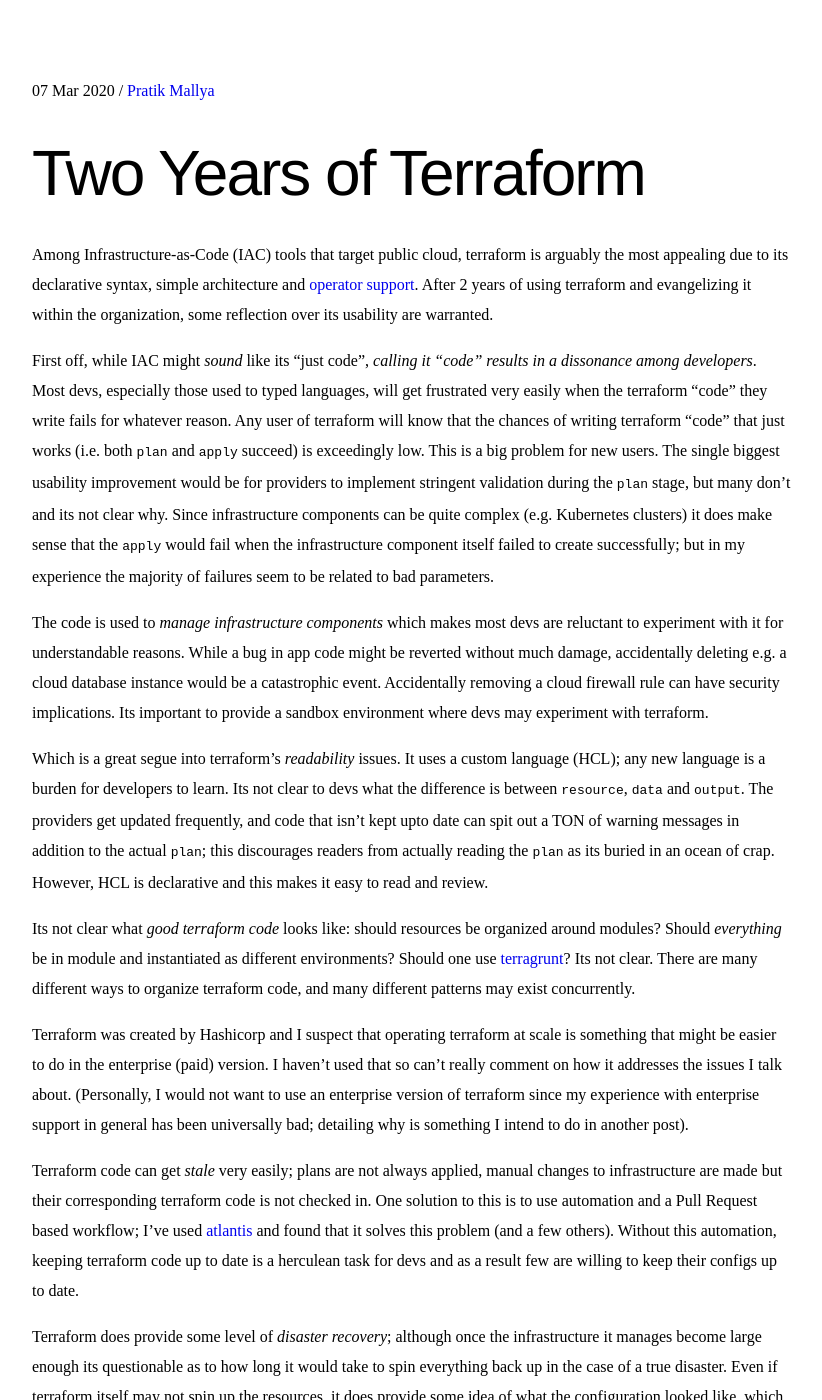
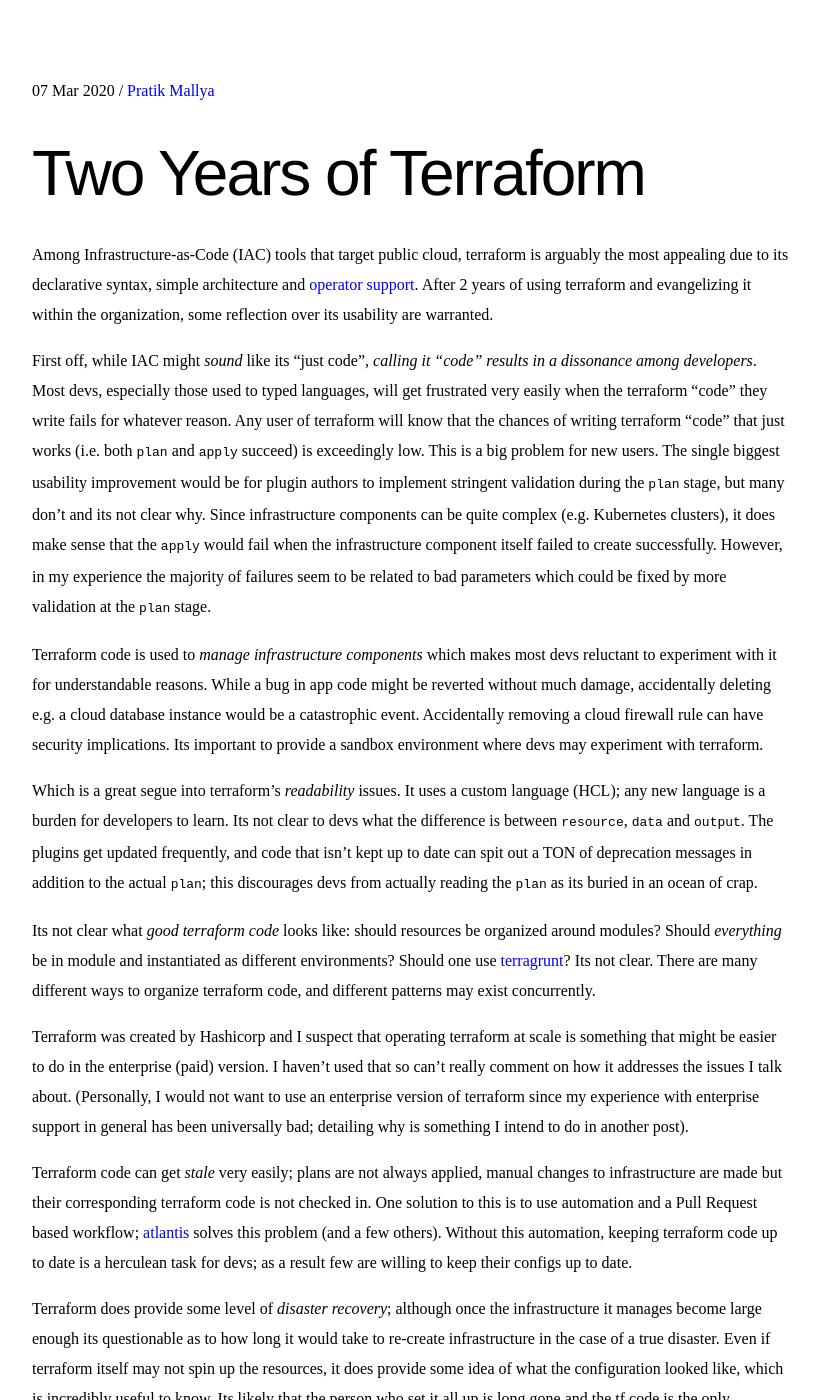
Before and after one commit to pratikmallya/pratikmallya.github.io, a Jekyll site: the page built from _posts/2020-03-07-2-years-of-terraform.md, in a window 1280 px wide and 1400 px high. Shown: the whole window, without its empty margins (228-1050 px from the left). Built offline with Jekyll 4.4.1, drawn with Linux system fonts in a browser that asks for light colours; some of the changed text lies outside the part shown.

Commit message:
FIX: english + rephrase

```diff
--- a/_posts/2020-03-07-2-years-of-terraform.md
+++ b/_posts/2020-03-07-2-years-of-terraform.md
@@ -7,25 +7,25 @@
 
 Among Infrastructure-as-Code (IAC) tools that target public cloud, terraform is arguably the most appealing due to its declarative syntax, simple architecture and [operator support]. After 2 years of using terraform and evangelizing it within the organization, some reflection over its usability are warranted.
 
-First off, while IAC might _sound_ like its "just code", _calling it "code" results in a dissonance among developers_. Most devs, especially those used to typed languages, will get frustrated very easily when the terraform "code" they write fails for whatever reason. Any user of terraform will know that the chances of writing terraform "code" that just works (i.e. both `plan` and `apply` succeed) is exceedingly low. This is a big problem for new users. The single biggest usability improvement would be for providers to implement stringent validation during the `plan` stage, but many don't and its not clear why. Since infrastructure components can be quite complex (e.g. Kubernetes clusters) it does make sense that the `apply` would fail when the infrastructure component itself failed to create successfully; but in my experience the majority of failures seem to be related to bad parameters.
+First off, while IAC might _sound_ like its "just code", _calling it "code" results in a dissonance among developers_. Most devs, especially those used to typed languages, will get frustrated very easily when the terraform "code" they write fails for whatever reason. Any user of terraform will know that the chances of writing terraform "code" that just works (i.e. both `plan` and `apply` succeed) is exceedingly low. This is a big problem for new users. The single biggest usability improvement would be for plugin authors to implement stringent validation during the `plan` stage, but many don't and its not clear why. Since infrastructure components can be quite complex (e.g. Kubernetes clusters), it does make sense that the `apply` would fail when the infrastructure component itself failed to create successfully. However, in my experience the majority of failures seem to be related to bad parameters which could be fixed by more validation at the `plan` stage.
 
-The code is used to _manage infrastructure components_ which makes most devs are reluctant to experiment with it for understandable reasons. While a bug in app code might be reverted without much damage, accidentally deleting e.g. a cloud database instance would be a catastrophic event. Accidentally removing a cloud firewall rule can have security implications. Its important to provide a sandbox environment where devs may experiment with terraform.
+Terraform code is used to _manage infrastructure components_ which makes most devs reluctant to experiment with it for understandable reasons. While a bug in app code might be reverted without much damage, accidentally deleting e.g. a cloud database instance would be a catastrophic event. Accidentally removing a cloud firewall rule can have security implications. Its important to provide a sandbox environment where devs may experiment with terraform.
 
-Which is a great segue into terraform's _readability_ issues. It uses a custom language (HCL); any new language is a burden for developers to learn. Its not clear to devs what the difference is between `resource`, `data` and `output`. The providers get updated frequently, and code that isn't kept upto date can spit out a TON of warning messages in addition to the actual `plan`; this discourages readers from actually reading the `plan` as its buried in an ocean of crap. However, HCL is declarative and this makes it easy to read and review.
+Which is a great segue into terraform's _readability_ issues. It uses a custom language (HCL); any new language is a burden for developers to learn. Its not clear to devs what the difference is between `resource`, `data` and `output`. The plugins get updated frequently, and code that isn't kept up to date can spit out a TON of deprecation messages in addition to the actual `plan`; this discourages devs from actually reading the `plan` as its buried in an ocean of crap.
 
-Its not clear what _good terraform code_ looks like: should resources be organized around modules? Should _everything_ be in module and instantiated as different environments? Should one use [terragrunt]? Its not clear. There are many different ways to organize terraform code, and many different patterns may exist concurrently.
+Its not clear what _good terraform code_ looks like: should resources be organized around modules? Should _everything_ be in module and instantiated as different environments? Should one use [terragrunt]? Its not clear. There are many different ways to organize terraform code, and different patterns may exist concurrently.
 
 Terraform was created by Hashicorp and I suspect that operating terraform at scale is something that might be easier to do in the enterprise (paid) version. I haven't used that so can't really comment on how it addresses the issues I talk about. (Personally, I would not want to use an enterprise version of terraform since my experience with enterprise support in general has been universally bad; detailing why is something I intend to do in another post).
 
-Terraform code can get _stale_ very easily; plans are not always applied, manual changes to infrastructure are made but their corresponding terraform code is not checked in. One solution to this is to use automation and a Pull Request based workflow; I've used [atlantis] and found that it solves this problem (and a few others). Without this automation, keeping terraform code up to date is a herculean task for devs and as a result few are willing to keep their configs up to date.
+Terraform code can get _stale_ very easily; plans are not always applied, manual changes to infrastructure are made but their corresponding terraform code is not checked in. One solution to this is to use automation and a Pull Request based workflow; [atlantis] solves this problem (and a few others). Without this automation, keeping terraform code up to date is a herculean task for devs; as a result few are willing to keep their configs up to date.
 
-Terraform does provide some level of _disaster recovery_; although once the infrastructure it manages become large enough its questionable as to how long it would take to spin everything back up in the case of a true disaster. Even if terraform itself may not spin up the resources, it does provide some idea of what the configuration looked like, which is incredibly useful to know if the person who set it all up is long gone and the tf code is the only representation of the infrastructure component that needs to be re-created.
+Terraform does provide some level of _disaster recovery_; although once the infrastructure it manages become large enough its questionable as to how long it would take to re-create infrastructure in the case of a true disaster. Even if terraform itself may not spin up the resources, it does provide some idea of what the configuration looked like, which is incredibly useful to know. Its likely that the person who set it all up is long gone and the tf code is the only representation of the infrastructure component that needs to be re-created.
 
-Terraform is pretty good at managing resources that expose apis. A new plugin (_provider_, in terraform terminology) can be written for an api very quickly. Auto-generation of terraform plugins would be pretty nice; not sure if anyone has attempted doing that. Since its written in go, it expects the plugins to be in go as well.
+Terraform is good at managing resources that expose apis. A new plugin (_provider_, in terraform terminology) can be written for an api very quickly. Auto-generation of terraform plugins would be pretty nice; not sure if anyone has attempted doing that. Since its written in go, it expects the plugins to be in go as well.
 
-Despite all the issues, terraform has wide support among different providers. Once an engineering org is comfortable with terraform, it becomes easy to switch to a different cloud, since most clouds have first class support for terraform. Its declarative syntax makes it _more_ accessible to non-technical users. There also doesn't seem to be an alternative that is as well supported and addresses the usability concerns.
+Despite all the issues, terraform has wide support among different providers. Once an engineering org is comfortable with terraform, it becomes easy to switch to a different cloud, since most clouds have first class support for terraform. Its declarative syntax makes it _more_ accessible to non-technical users. There doesn't seem to be an alternative that is as well supported and addresses the usability concerns.
 
-So after 2 years, it has been a mixed bag. For SRE/Infrastructure teams who need to provision/manage infrastructure for most of their time, I would highly recommend using terraform. For developer teams that need to manage infrastructure components, the usability issues make it a hard sell; without alternatives terraform seems like the only good choice. I would very much have liked to frame the experience as a success story but the facts are that while terraform does what it promises, until its usability issues are addressed, it will remain a pain, and not a joy, to write and maintain. Tools like [terraformer] do seem promising though.
+So after 2 years, it has been a mixed bag. For Infrastructure teams who need to manage infrastructure full time, I would highly recommend using terraform. For developer teams that need to manage infrastructure components, the usability issues make it a hard sell; however, without alternatives terraform seems like the only good choice. I would very much have liked to frame the experience as a success story but the facts are that while terraform does what it promises, until its usability issues are addressed, it will remain a pain, and not a joy, to write and maintain. Tools like [terraformer] do seem promising though.
 
 [atlantis]: https://www.runatlantis.io/
 [operator support]: https://github.com/terraform-providers
```
